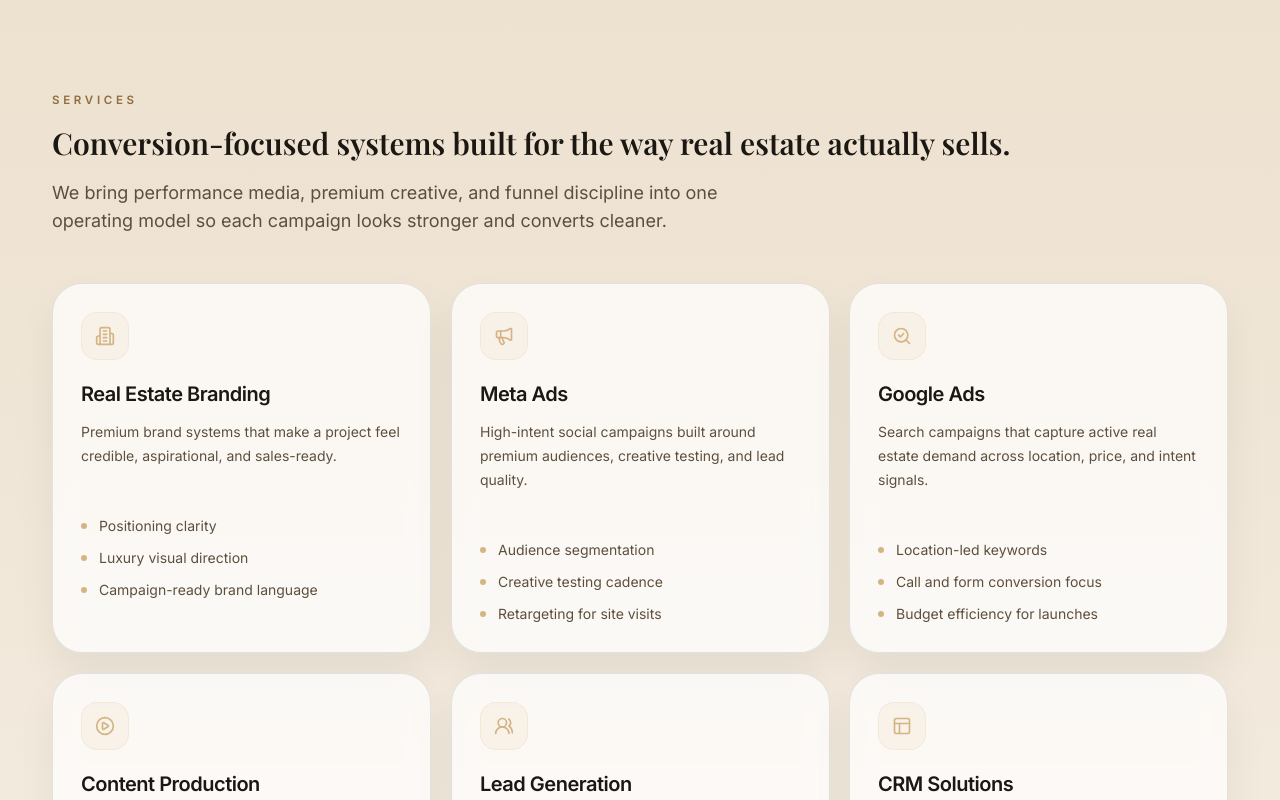
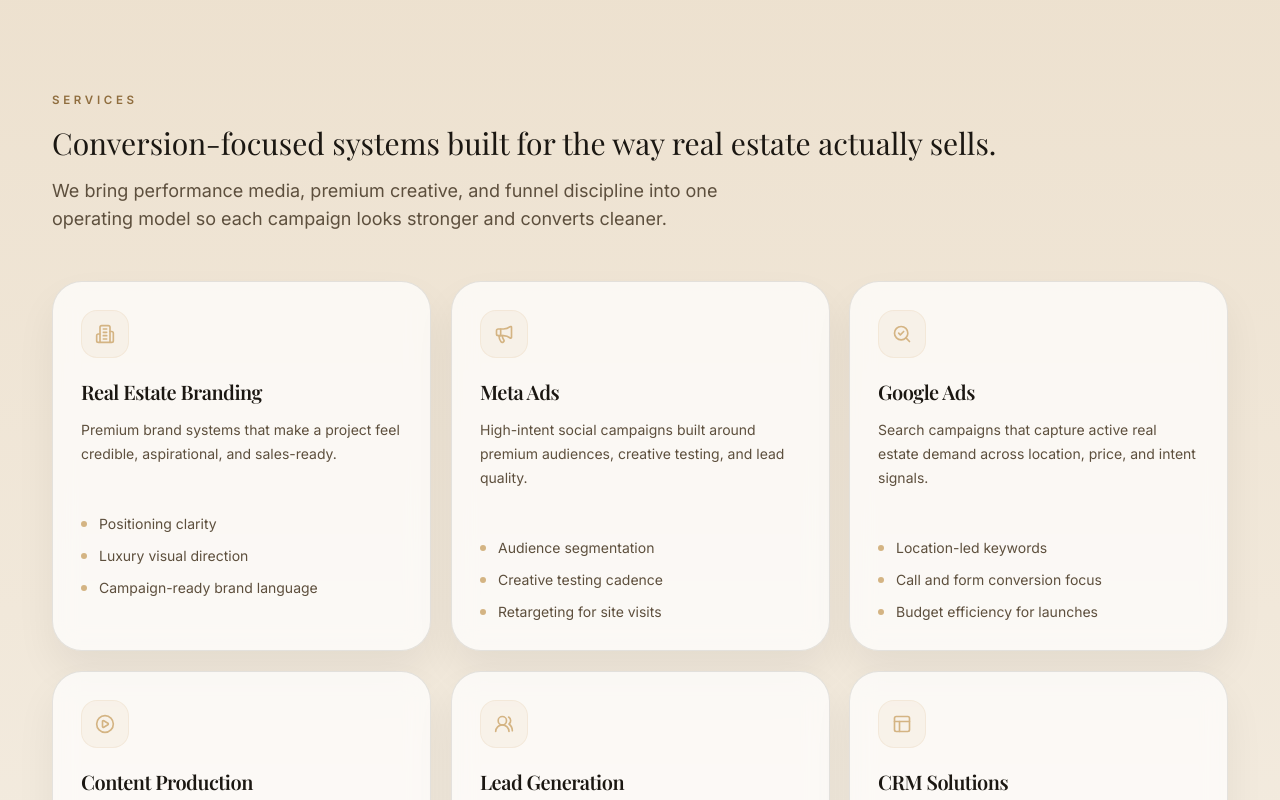
Before and after one commit to LavistaeState24/Marketing, a React (Vite) app: page / in a window 1280 px wide. Shown: the part 820-1620 px from the top of the page. Built offline with nearby package versions, Linux system fonts and the light colour scheme.

Commit message:
font changes applied to website

```diff
--- a/index.html
+++ b/index.html
@@ -1,5 +1,6 @@
 <!doctype html>
 <html lang="en">
+
 <head>
   <meta charset="UTF-8" />
   <meta name="viewport" content="width=device-width, initial-scale=1.0" />
@@ -9,15 +10,14 @@
     />
     <link rel="shortcut icon" href="src/assets/Favicon.png" type="image/x-icon">
   <title>Lavista | Real Estate Marketing Agency</title>
-    <link rel="preconnect" href="https://fonts.googleapis.com" />
-    <link rel="preconnect" href="https://fonts.gstatic.com" crossorigin />
+  <link rel="preconnect" href="https://fonts.googleapis.com">
+  <link rel="preconnect" href="https://fonts.gstatic.com" crossorigin>
   <link
-      href="https://fonts.googleapis.com/css2?family=Inter:wght@400;500;600;700;800&family=Playfair+Display:wght@600;700;800&display=swap"
-      rel="stylesheet"
-    />
-  </head>
+    href="https://fonts.googleapis.com/css2?family=Inter:wght@300;400;500;600;700&family=Playfair+Display:wght@400;500;600;700&display=swap"
+    rel="stylesheet"></head>
     <body>
   <div id="root"></div>
   <script type="module" src="/src/main.jsx"></script>
 </body>
+
 </html>
--- a/src/index.css
+++ b/src/index.css
@@ -79,6 +79,25 @@
       linear-gradient(180deg, #100f0d 0%, #0d0c0a 100%);
   }
 
+  h1,
+  h2,
+  h3,
+  h4,
+  h5,
+  h6 {
+    @apply font-serif;
+  }
+
+  p,
+  li,
+  button,
+  input,
+  textarea,
+  select,
+  a {
+    @apply font-sans;
+  }
+
   a {
     @apply transition-colors;
   }
@@ -99,7 +118,7 @@
   }
 
   .section-heading {
-    @apply font-serif text-4xl leading-tight text-foreground sm:text-4xl lg:text-3xl;
+    @apply font-serif text-4xl leading-[36px] text-foreground sm:text-2xl lg:text-3xl;
   }
 
   .section-copy {
```
Lines whose indentation alone changed are shown as unchanged.
